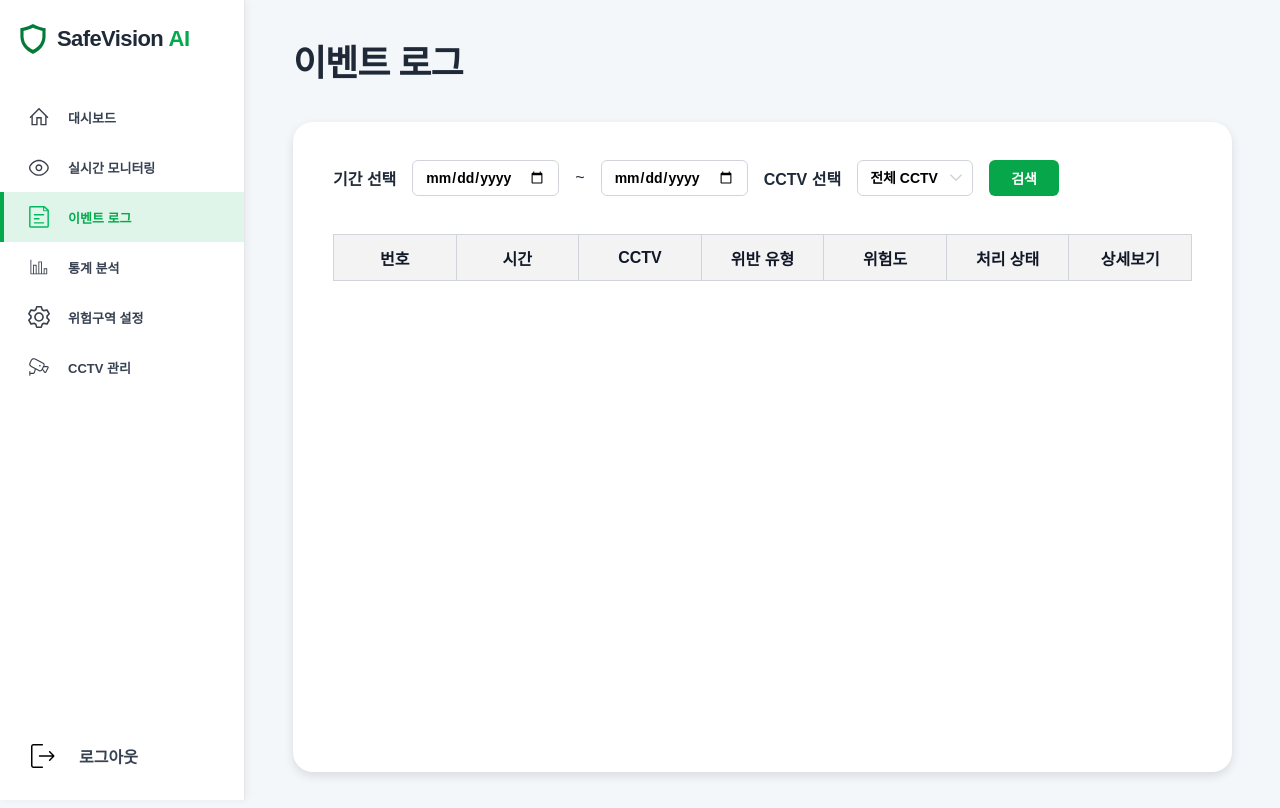
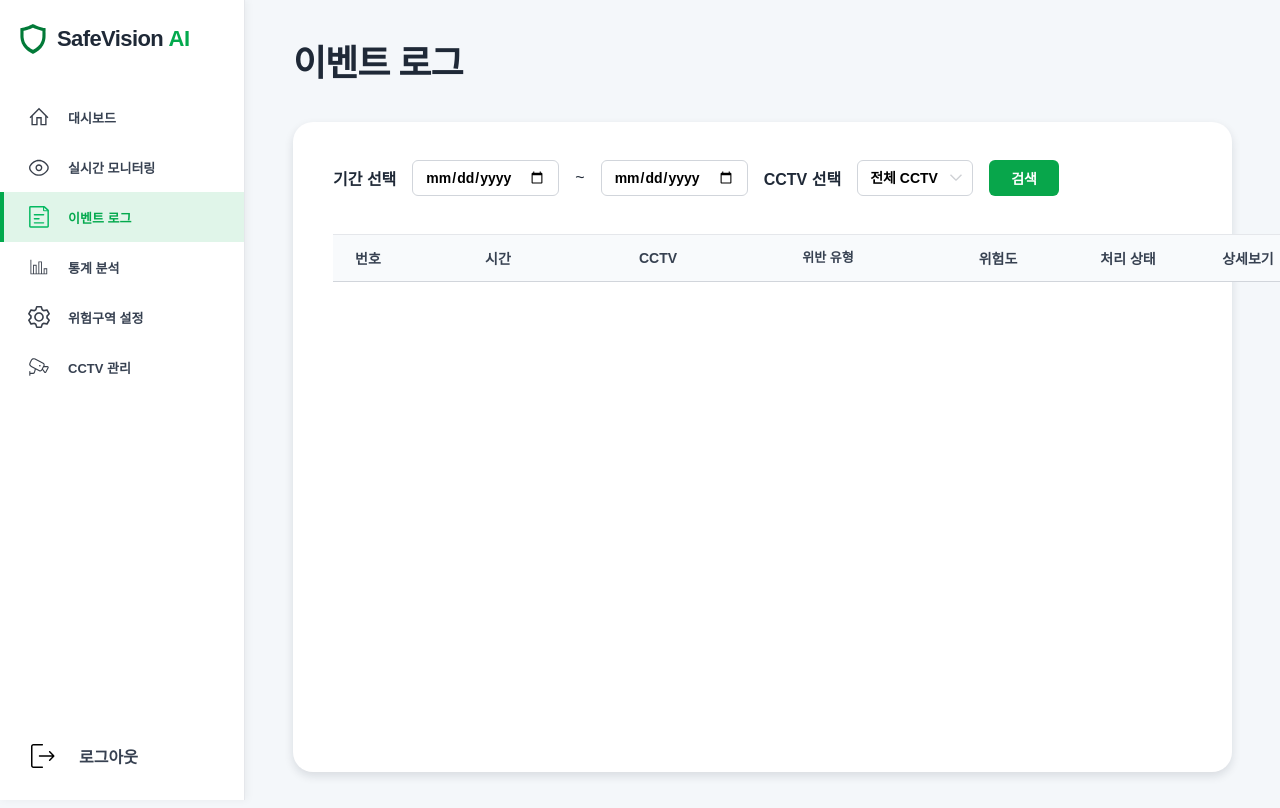
Before and after one commit to shin480/SafeVision-AI, a Flask app: page /event-log in a window 1280 px wide. Run offline with Flask 3, Linux system fonts and the light colour scheme; data that the repository does not hold is empty; some web fonts are replaced.

Commit message:
stlye: 이벤트 로그 테이블 가독성 및 상태 색상 갯ㄴ

```diff
--- a/static/css/event-log.css
+++ b/static/css/event-log.css
@@ -94,35 +94,97 @@ body {
 
 table {
   width: 100%;
-  border-collapse: collapse;
+  border-collapse: separate;
+  border-spacing: 0;
   table-layout: fixed;
   text-align: center;
-  font-size: 16px;
-  font-weight: 700;
+  font-size: 15px;
+  font-weight: 600;
 }
 
 th {
-  height: 46px;
-  border: 1px solid #d1d5db;
-  background: #f3f3f3;
-  color: #111827;
+  height: 48px;
+  background: #f8fafc;
+  color: #374151;
+  font-size: 14px;
+  font-weight: 800;
+  border-top: 1px solid #e5e7eb;
+  border-bottom: 1px solid #d1d5db;
 }
 
 td {
-  height: 58px;
-  border-bottom: 1px solid #d1d5db;
-  border-right: 1px solid #d1d5db;
+  height: 56px;
+  padding: 0 12px;
+  border-bottom: 1px solid #e5e7eb;
   color: #111827;
+  font-size: 14px;
+  font-weight: 600;
+  vertical-align: middle;
+}
+
+tbody tr:hover {
+  background-color: #f9fafb;
+}
+
+/* 번호 */
+th:nth-child(1),
+td:nth-child(1) {
+  width: 70px;
+}
+
+/* 시간 */
+th:nth-child(2),
+td:nth-child(2) {
+  width: 190px;
+}
+
+/* CCTV */
+th:nth-child(3),
+td:nth-child(3) {
+  width: 130px;
+}
+
+/* 위반 유형 */
+th:nth-child(4),
+td:nth-child(4) {
+  width: 210px;
+  font-size: 13px;
+  line-height: 1.35;
+  word-break: keep-all;
+}
+
+/* 위험도 */
+th:nth-child(5),
+td:nth-child(5) {
+  width: 130px;
+}
+
+/* 처리 상태 */
+th:nth-child(6),
+td:nth-child(6) {
+  width: 130px;
+}
+
+/* 상세보기 */
+th:nth-child(7),
+td:nth-child(7) {
+  width: 110px;
 }
 
 .detail-btn {
-  width: 70px;
-  height: 32px;
+  width: 64px;
+  height: 30px;
   border: 1px solid #d1d5db;
-  border-radius: 8px;
-  background-color: white;
+  border-radius: 999px;
+  background-color: #ffffff;
+  color: #374151;
+  font-size: 13px;
   font-weight: 800;
   cursor: pointer;
+}
+
+.detail-btn:hover {
+  background-color: #f3f4f6;
 }
 
 .risk-warning {
@@ -140,8 +202,18 @@ td {
   font-weight: 900;
 }
 
-.status-ok {
-  color: #00a859;
+.status-unchecked {
+  color: #374151;
+  font-weight: 900;
+}
+
+.status-confirmed {
+  color: #03A94D;
+  font-weight: 900;
+}
+
+.status-completed {
+  color: #027A38;
   font-weight: 900;
 }
 
--- a/static/js/event-log.js
+++ b/static/js/event-log.js
@@ -83,7 +83,7 @@ function renderTable(data) {
       <td>${event.cctv}</td>
       <td>${event.type}</td>
       <td class="${getRiskClass(event.risk)}">${event.risk}</td>
-      <td class="${event.status !== "미확인" ? "status-ok" : ""}">
+      <td class="${getStatusClass(event.status)}">
         ${event.status}
       </td>
       <td>
@@ -106,6 +106,13 @@ function getRiskClass(risk) {
   if (risk === "WARNING") return "risk-warning";
   if (risk === "DANGER") return "risk-danger";
   if (risk === "CRITICAL") return "risk-critical";
+  return "";
+}
+
+function getStatusClass(status) {
+  if (status === "미확인") return "status-unchecked";
+  if (status === "확인") return "status-confirmed";
+  if (status === "조치완료") return "status-completed";
   return "";
 }
 
```
